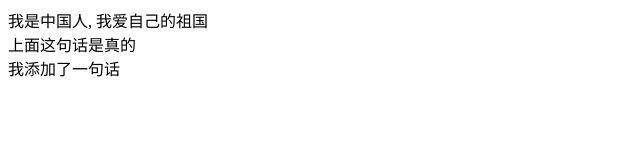
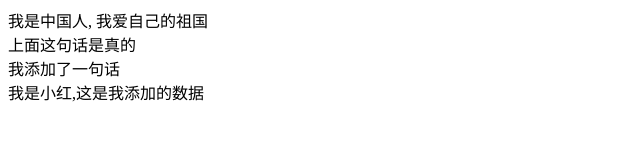
Before and after one commit to 17786552495/php11test, a plain HTML site: page index.html in a window 1280 px wide. Shown: the whole page, without its empty margins (0-640 px from the left). Drawn offline with Linux system fonts and the light colour scheme.

Commit message:
这是小红添加的数据

```diff
--- a/index.html
+++ b/index.html
@@ -8,5 +8,6 @@
     <div>我是中国人, 我爱自己的祖国</div>
     <div>上面这句话是真的</div>
     <div>我添加了一句话</div>
+    <div>我是小红,这是我添加的数据</div>
 </body>
 </html>
```
